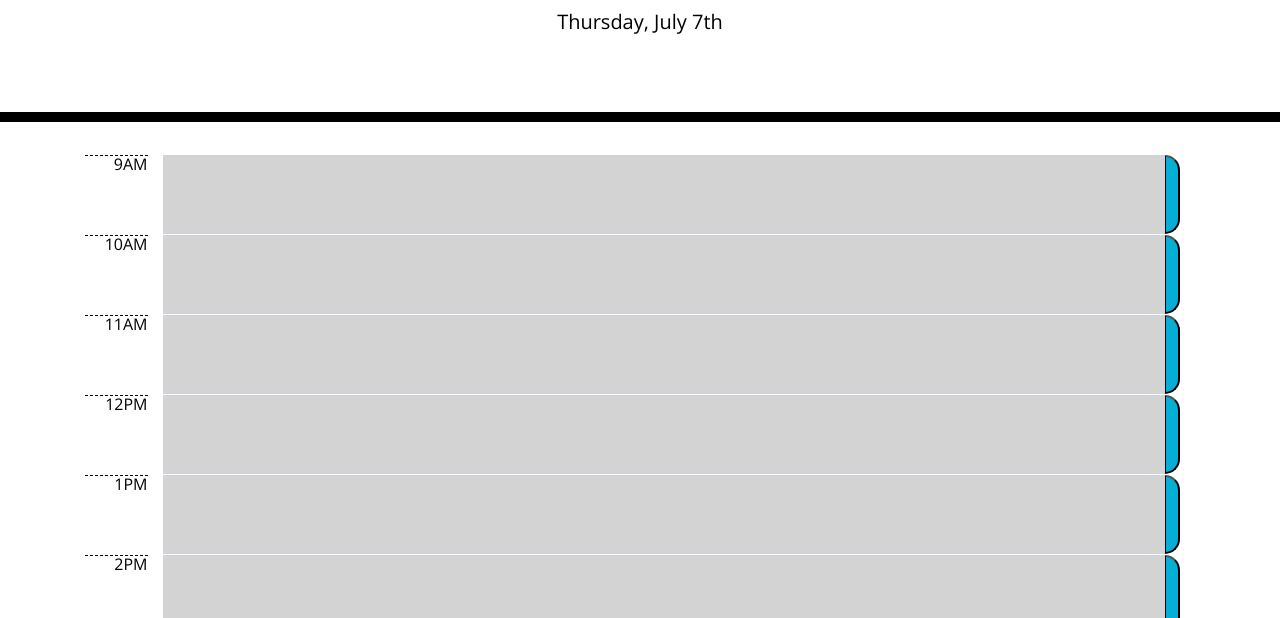
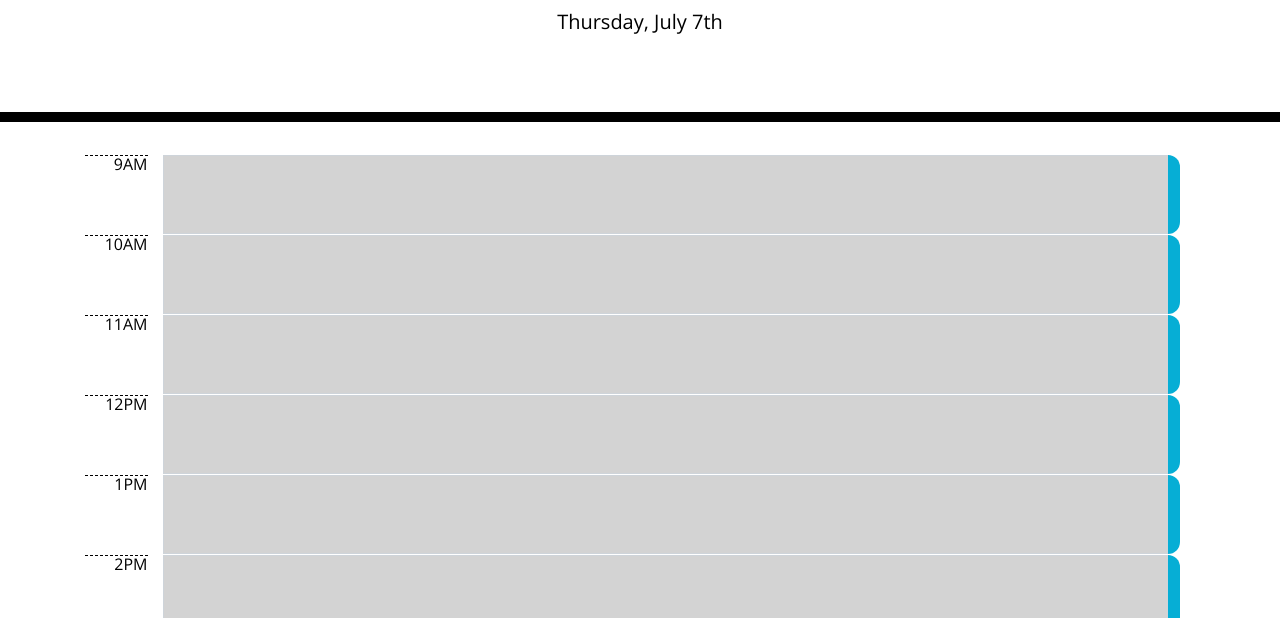
Before and after one commit to MaxKottong/Work-Scheduler, a plain HTML site: page index.html in a window 1280 px wide. Shown: the part 182-800 px from the top of the page. Drawn offline with nearby package versions, Linux system fonts and the light colour scheme; a web font is replaced by a local one.

Commit message:
Fixed saveBtn border

```diff
--- a/assets/css/style.css
+++ b/assets/css/style.css
@@ -74,3 +74,7 @@ textarea {
 .form-control {
     margin: 0 1px 0 0;
 }
+
+.saveBtn {
+    border: none;
+}
```
